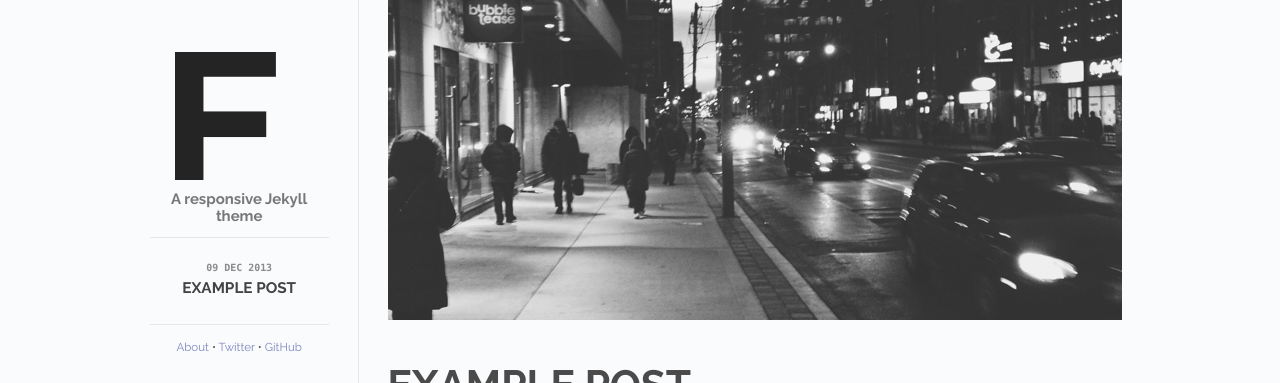
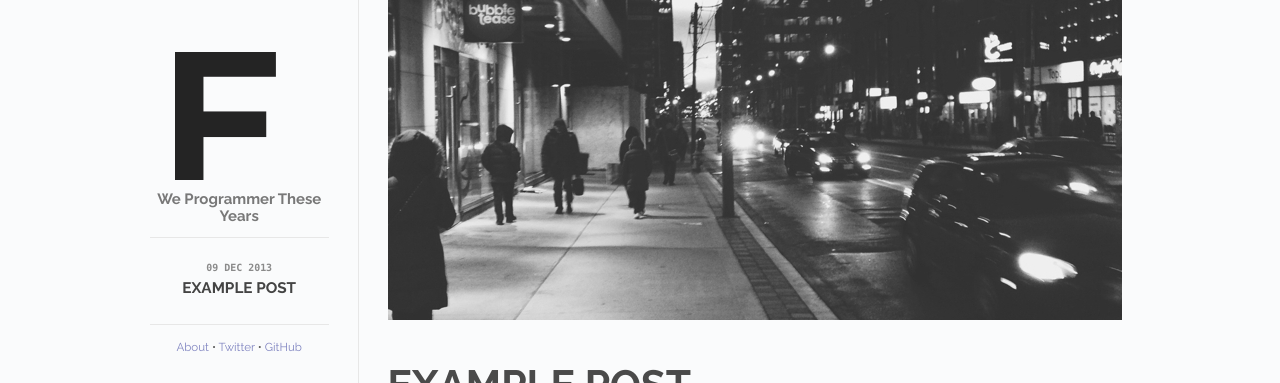
Before and after one commit to LouisTao630/louistao630.github.io, a Jekyll site: the page built from index.html, in a window 1280 px wide. Shown: the top 383 px of the page. Built offline with Jekyll 4.4.1, drawn with Linux system fonts in a browser that asks for light colours; Markdown is read by kramdown in place of the engine named in the settings.

Commit message:
change default page.

```diff
--- a/_layouts/default.html
+++ b/_layouts/default.html
@@ -24,7 +24,7 @@
       <div class="sidebar" id="sidebar">
         <div class="header">
           <h1 class="title"><a href="/"><img id="logo" src="/images/logo.png"></a></h1>
-          <span class="tagline">A responsive Jekyll theme</span>
+          <span class="tagline">We Programmer These Years</span>
         </div>
         <div class="posts">
           <ul class="posts-list">
```
